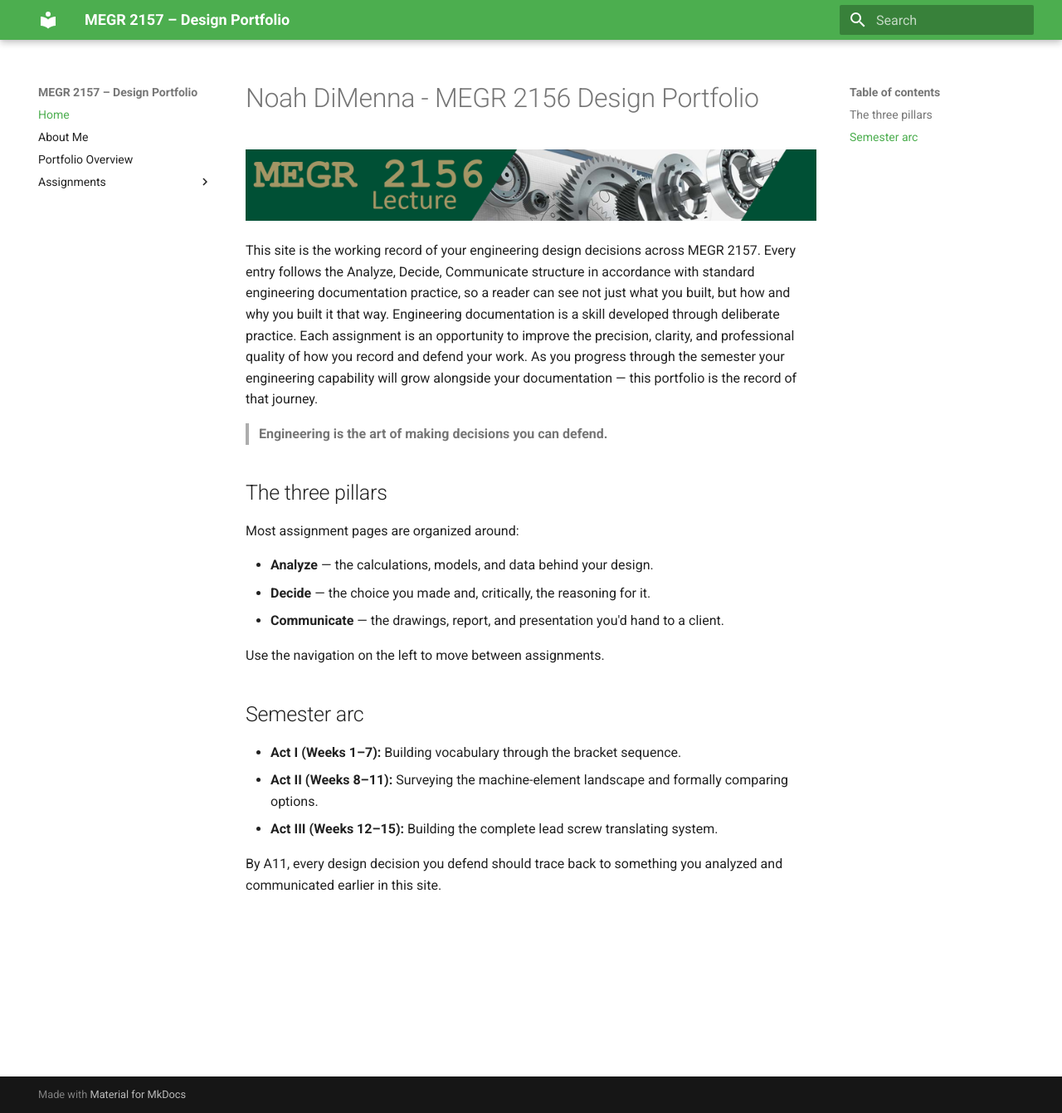
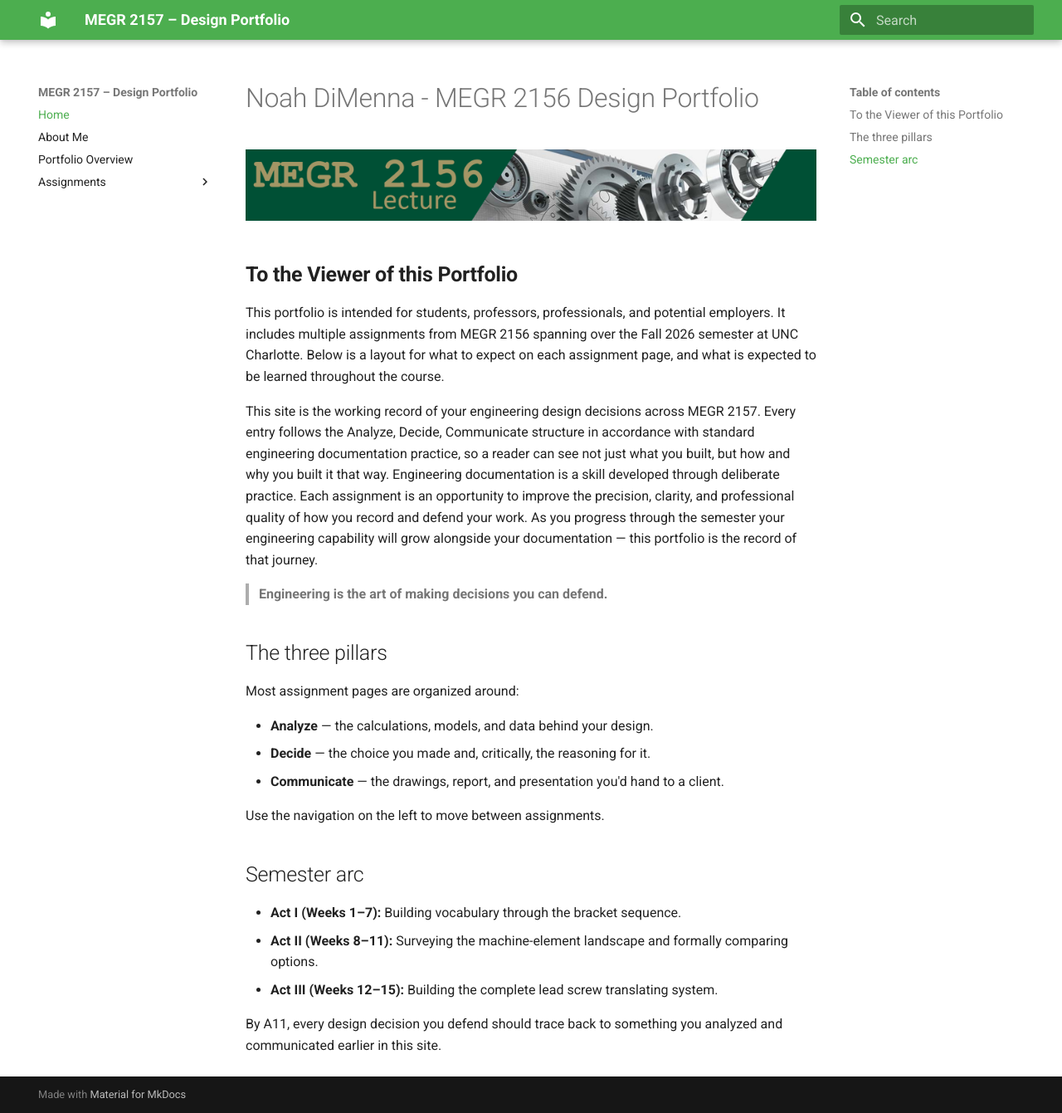
Before and after one commit to Noah-DiMenna/megr2156-portfolio, an MkDocs documentation site: the page built from docs/index.md, in a window 1280 px wide and 1341 px high. Shown: the whole window at 83% size. Built offline with MkDocs 1.6.1 and Material for MkDocs 9.7.7, drawn with Linux system fonts in a browser that asks for light colours.

Commit message:
Add viewer guidance section to portfolio
Added introductory section explaining the purpose of the portfolio and its structure.

```diff
--- a/docs/index.md
+++ b/docs/index.md
@@ -1,6 +1,9 @@
 # Noah DiMenna - MEGR 2156 Design Portfolio
 
 ![MEGR 2156-7 Title](MEGR2156title.png)
+
+## **To the Viewer of this Portfolio**
+This portfolio is intended for students, professors, professionals, and potential employers. It includes multiple assignments from MEGR 2156 spanning over the Fall 2026 semester at UNC Charlotte. Below is a layout for what to expect on each assignment page, and what is expected to be learned throughout the course.
 
 This site is the working record of your engineering design decisions across MEGR 2157. Every entry follows the Analyze, Decide, Communicate structure in accordance with standard engineering documentation practice, so a reader can see not just what you built, but how and why you built it that way. Engineering documentation is a skill developed through deliberate practice. Each assignment is an opportunity to improve the precision, clarity, and professional quality of how you record and defend your work. As you progress through the semester your engineering capability will grow alongside your documentation — this portfolio is the record of that journey.
 
```
